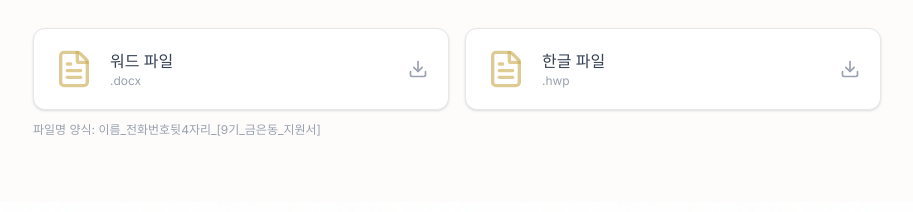
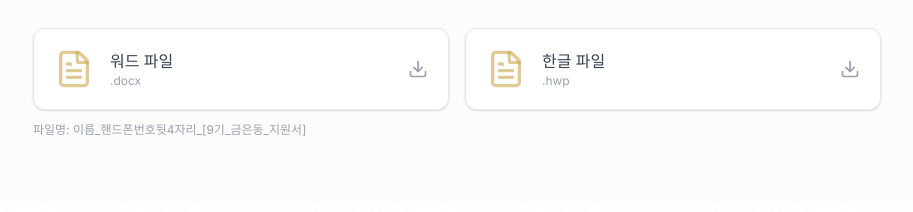
Before and after one commit to pollmap/cbnugold, a Next.js app: page /join in a window 1280 px wide. Shown: the part 1281-1493 px from the top of the page, without its empty margins (183-1096 px from the left). Built offline with nearby package versions, Linux system fonts and the light colour scheme; a web font is replaced by a local one.

Commit message:
fix: 지원서 파일명 양식 텍스트 수정
- 전화번호뒷4자리 → 핸드폰번호뒷4자리

https://claude.ai/code/session_01X16B7bEjj7HECwxYCYHwWa

```diff
--- a/src/app/join/page.tsx
+++ b/src/app/join/page.tsx
@@ -222,7 +222,7 @@ export default function JoinPage() {
                 <Download className="w-5 h-5 text-gray-400 group-hover:text-gold transition-colors" />
               </a>
             </div>
-            <p className="text-xs text-gray-400">파일명 양식: 이름_전화번호뒷4자리_[9기_금은동_지원서]</p>
+            <p className="text-xs text-gray-400">파일명: 이름_핸드폰번호뒷4자리_[9기_금은동_지원서]</p>
           </motion.div>
         </div>
       </section>
```
